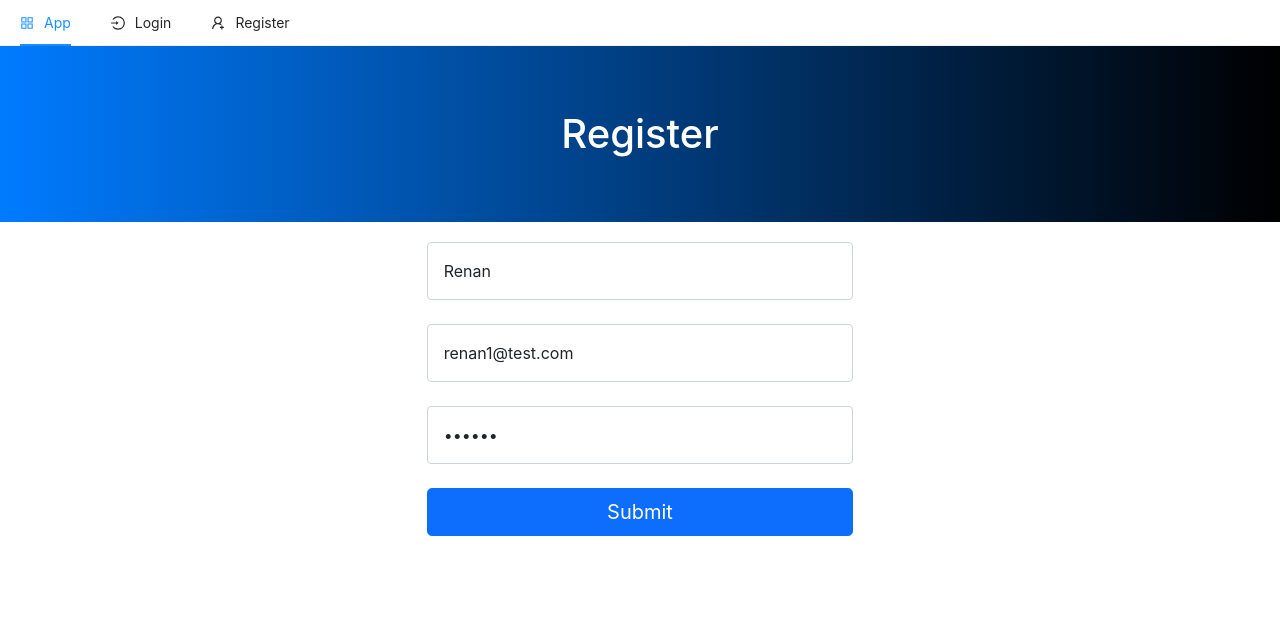
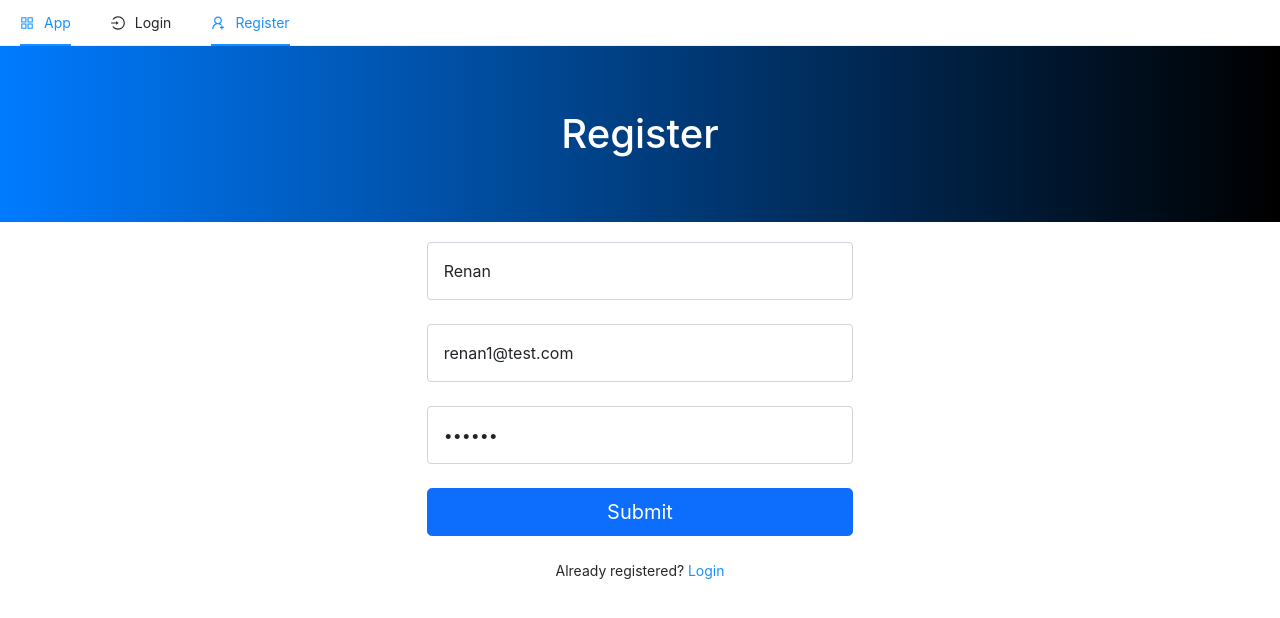
Before and after one commit to renandf/udemy-edemy-fe, a Next.js app: page /register in a window 1280 px wide. Shown: the top 618 px of the page. Built offline with nearby package versions, Linux system fonts and the light colour scheme.

Commit message:
feat: Update TopNav to reflect the active page every time

```diff
--- a/components/TopNav.js
+++ b/components/TopNav.js
@@ -1,3 +1,4 @@
+import { useState, useEffect } from 'react';
 import { Menu } from 'antd';
 import Link from 'next/link';
 import { AppstoreOutlined, LoginOutlined, UserAddOutlined } from '@ant-design/icons';
@@ -5,21 +6,39 @@
 const { Item } = Menu;
 
 const TopNav = () => {
+  const [current, setCurrent] = useState("");
+
+  useEffect(() => {
+    process.browser && setCurrent(window.location.pathname)
+  }, [process.browser && window.location.pathname])
+
   return (
-    <Menu mode="horizontal">
-      <Item icon={<AppstoreOutlined />}>
+    <Menu mode="horizontal" selectedKeys={[current]}>
+      <Item
+        key="/"
+        icon={<AppstoreOutlined />}
+        onClick={(e) => setCurrent(e.key)}
+      >
         <Link href="/">
           <a>App</a>
         </Link>
       </Item>
 
-      <Item icon={<LoginOutlined />}>
+      <Item
+        key="/login"
+        icon={<LoginOutlined />}
+        onClick={(e) => setCurrent(e.key)}
+      >
         <Link href="/login">
           <a>Login</a>
         </Link>
       </Item>
 
-      <Item icon={<UserAddOutlined />}>
+      <Item
+        key="/register"
+        icon={<UserAddOutlined />}
+        onClick={(e) => setCurrent(e.key)}
+      >
         <Link href="/register">
           <a>Register</a>
         </Link>
--- a/pages/register.js
+++ b/pages/register.js
@@ -2,6 +2,7 @@
 import axios from 'axios';
 import { toast } from 'react-toastify';
 import { SyncOutlined } from '@ant-design/icons';
+import Link from 'next/link';
 
 const Register = () => {
   const [name, setName] = useState('Renan');
@@ -68,6 +69,13 @@
             {loading ? <SyncOutlined spin /> : "Submit"}
           </button>
         </form>
+
+        <p className="text-center p-3">
+          Already registered?{" "}
+          <Link href="/login">
+            <a>Login</a>
+          </Link>
+        </p>
       </div>
     </>
   )
```
